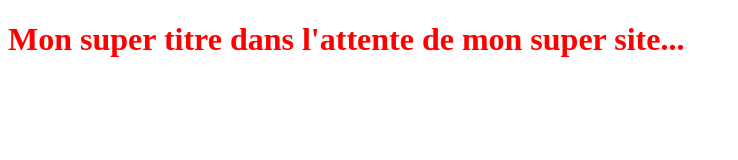
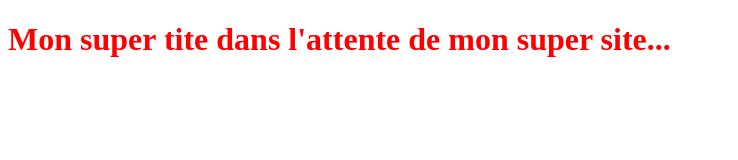
Before and after one commit to Karim-NEDJAR/Dynamisez_une_page_web_avec_des_animations_CSS_NEDJAR_Karim, a plain HTML site: page index.html in a window 1280 px wide. Shown: the whole page, without its empty margins (0-738 px from the left). Drawn offline with Linux system fonts and the light colour scheme.

Commit message:
Update index.html

```diff
--- a/index.html
+++ b/index.html
@@ -5,6 +5,6 @@
    <link rel="stylesheet" type="text/css" href="styles/styles.css">
 </head>
 <body>
-   <h1>Mon super titre dans l'attente de mon super site...</h1>
+   <h1>Mon super tite dans l'attente de mon super site...</h1>
 </body>
 </html>
```
